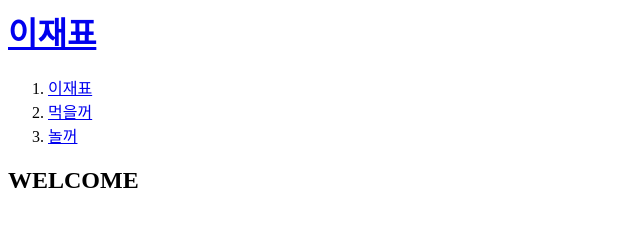
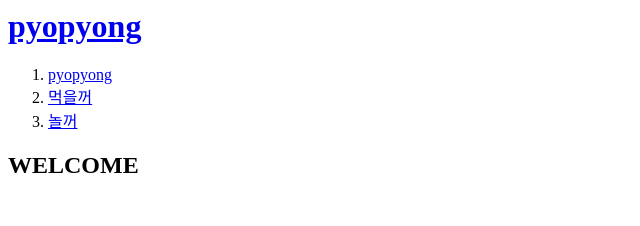
Before and after one commit to pyopyong/myfirstwebsite, a plain HTML site: page index.html in a window 1280 px wide. Shown: the whole page, without its empty margins (0-640 px from the left). Drawn offline with Linux system fonts and the light colour scheme.

Commit message:
Update index.html

```diff
--- a/index.html
+++ b/index.html
@@ -2,16 +2,16 @@
 <html>
 
 <head>
-  <title>이재표 - WELCOME</title>
+  <title>pyopyong - WELCOME</title>
   <meta charset="utf-8">
 </head>
 
 
 
 <body>
-  <h1><a href="index.html">이재표</a></h1>
+  <h1><a href="index.html">pyopyong</a></h1>
   <ol>
-    <li><a href="1.html">이재표</a></Li>
+    <li><a href="1.html">pyopyong</a></Li>
     <li><a href="2.html">먹을꺼</a></Li>
     <li><a href="3.html">놀꺼</a></li>
   </ol>
```
